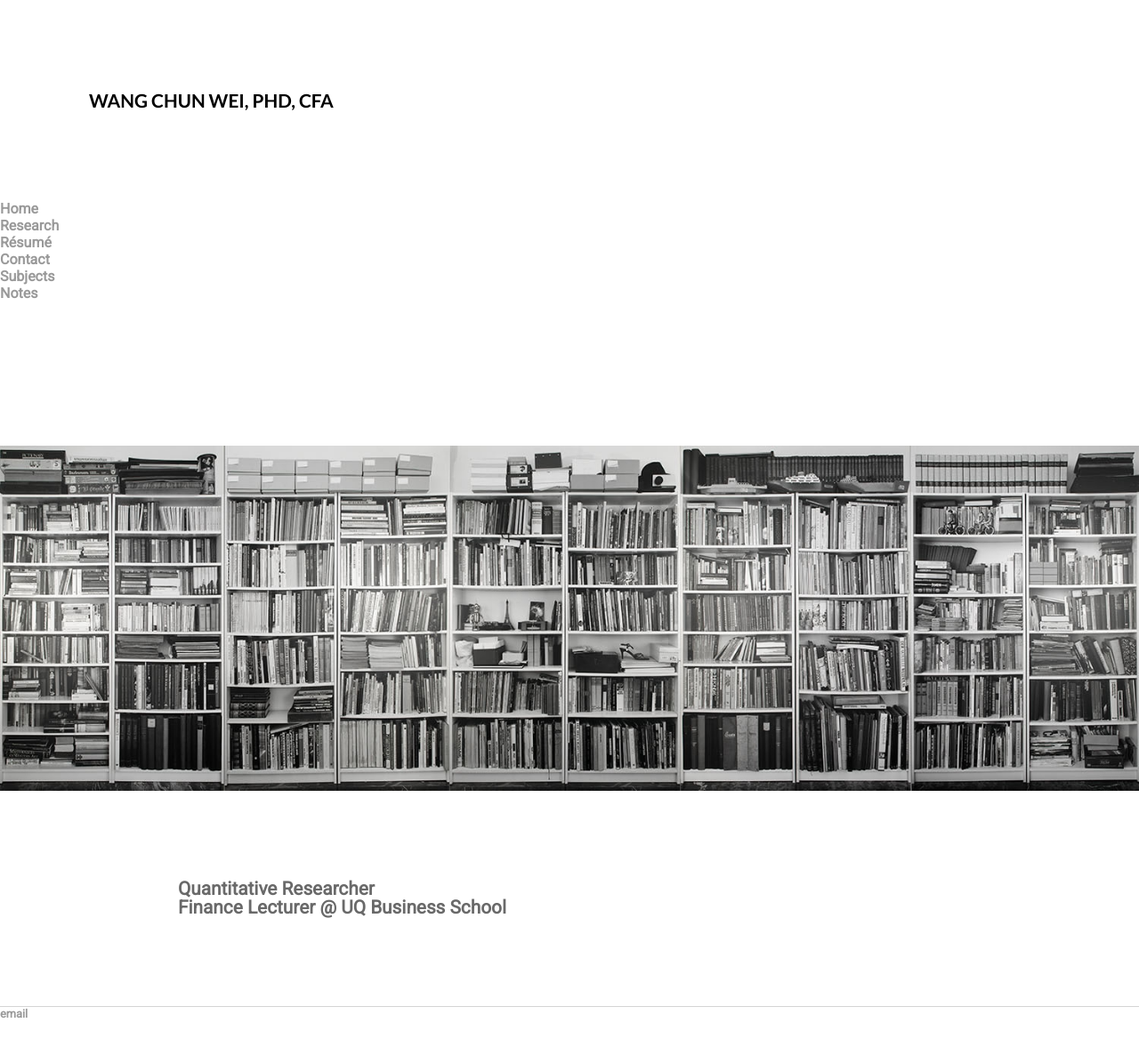
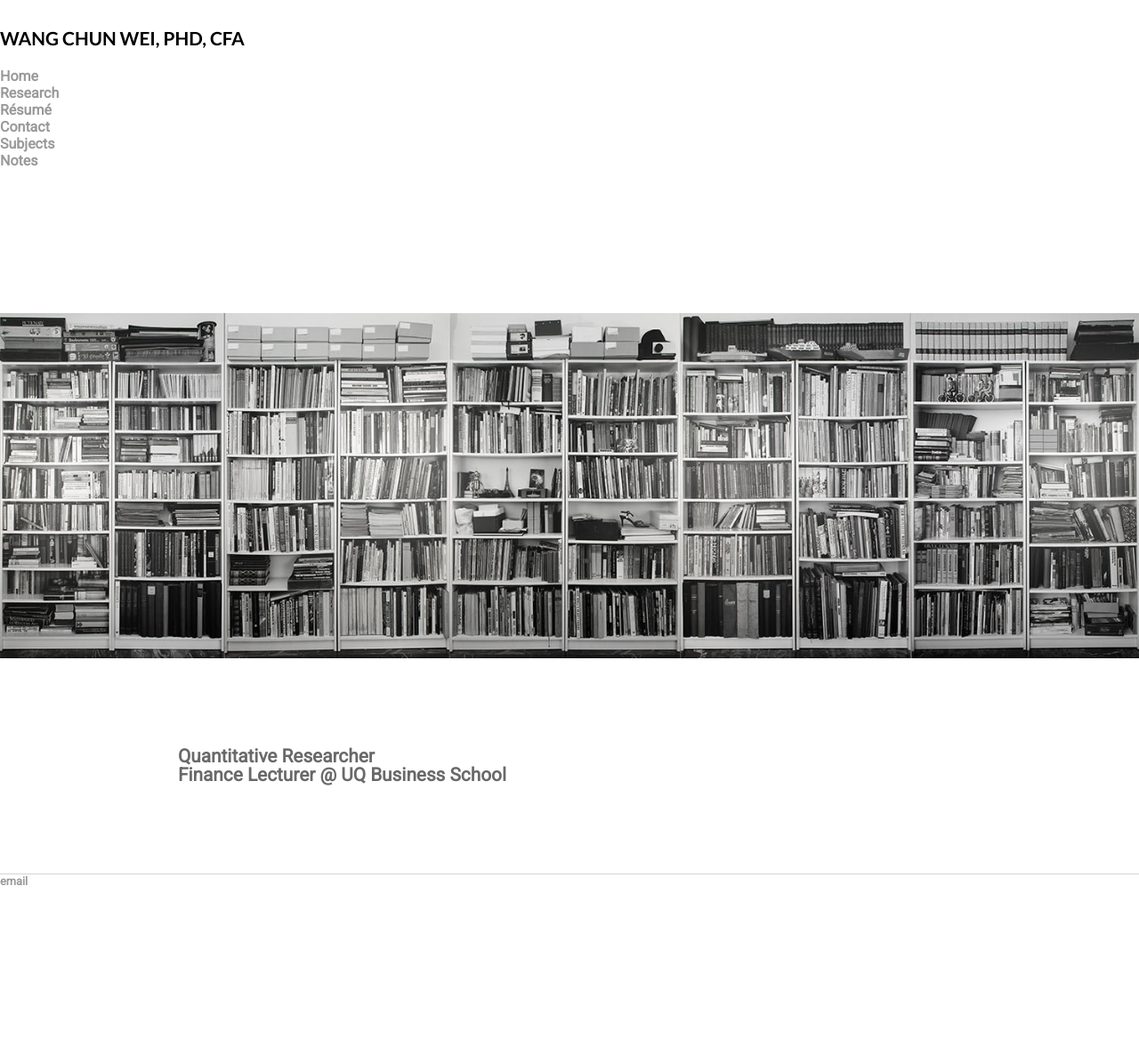
Before and after one commit to weiwangchun/weiwangchun.github.io, a Jekyll site: the page built from index.html, in a window 1280 px wide. Shown: the whole page at 89% size. Built offline with Jekyll 4.4.1, drawn with Linux system fonts in a browser that asks for light colours; some web fonts are replaced; after the commit the page ends 1028 px from its top, so only the background shows below that.

Commit message:
Update main.css

```diff
--- a/css/main.css
+++ b/css/main.css
@@ -49,7 +49,6 @@ h2 {
 h3 {
     font-size: 1.3em;
     font-family:'Lato', sans-serif;
-    margin: 100px;
 }
 
 
```
